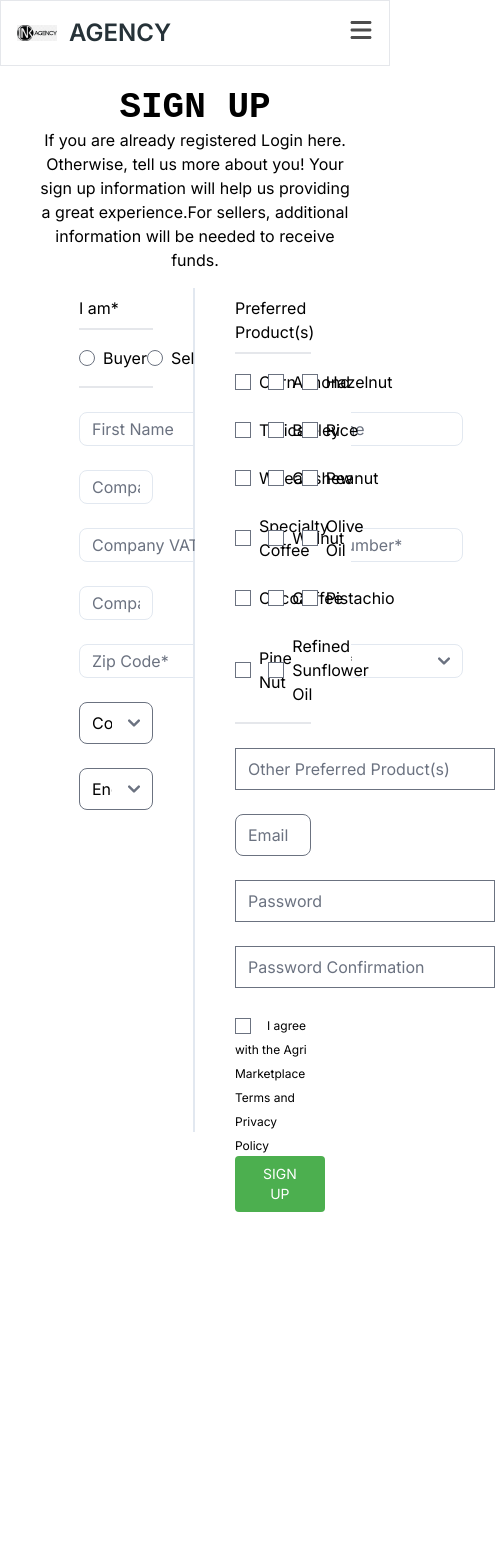
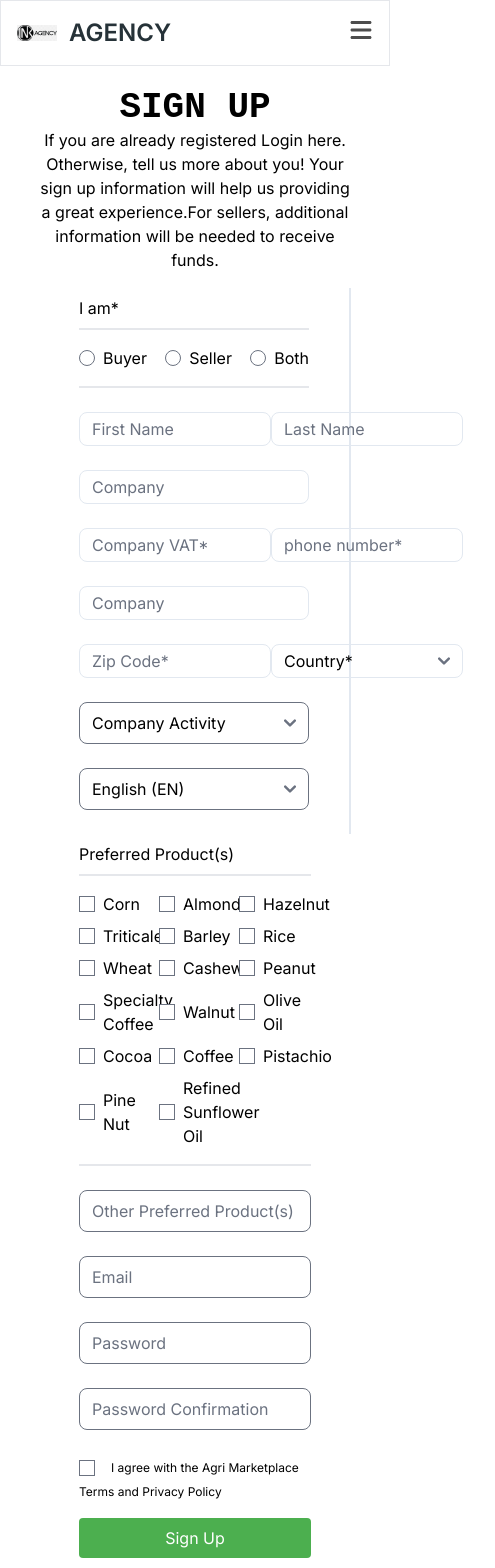
Before and after one commit to JacScript/B-agency-main, a React (Vite) app: page / in a window 390 px wide. Shown: the top 1568 px of the page, 495 px wide, since content can reach past the window. Before the commit the page ends 1212 px from the top, so only its background shows below. Built offline with nearby package versions, Linux system fonts and the light colour scheme; a web font is replaced by a local one.

Commit message:
minor changes

```diff
--- a/src/components/Register.jsx
+++ b/src/components/Register.jsx
@@ -16,8 +16,8 @@ const Register = () => {
           </p>
         </div>
 
-        <form className="w-full h-full flex">
-          <div className="w-1/2 h-full border-r-2 border-slate-200">
+        <form className="w-full h-full flex flex-col lg:flex-row ">
+          <div className="w-full lg:w-1/2 lg:h-full border-r-2 border-slate-200">
             <div className="bg-white w-full px-10 ">
               <div>
                 <p className="my-2">I am*</p>
@@ -435,12 +435,12 @@ const Register = () => {
             </div>
           </div>
 
-          <div className="w-1/2 h-full">
+          <div className="md:w-1/2 md:h-full">
             <div className="bg-white w-full px-10 ">
               <div>
                 <p className="my-2">Preferred Product(s)</p>
               </div>
-              <div className="grid grid-cols-3 justify-between gap-6 border-y-2 divide-slate-200 py-4">
+              <div className="grid grid-cols-3 justify-between gap-2 border-y-2 divide-slate-200 py-4">
                 <div className="flex items-center">
                   <input
                     className="mr-2"
@@ -622,7 +622,7 @@ const Register = () => {
               <div className="my-6">
                 <input
                   className="w-full rounded-lg"
-                  class="form-control"
+                  value=""
                   type="text"
                   name="user[other_preferred_products]"
                   id="user_other_preferred_products"
@@ -646,7 +646,6 @@ const Register = () => {
                 <input
                   className="w-full rounded-lg"
                   autocomplete="off"
-                  class="form-control"
                   required="required"
                   type="password"
                   name="user[password]"
@@ -659,7 +658,6 @@ const Register = () => {
                 <input
                   className="w-full rounded-lg"
                   autocomplete="off"
-                  class="form-control"
                   required="required"
                   type="password"
                   name="user[password_confirmation]"
@@ -706,15 +704,15 @@ const Register = () => {
                 </label>
               </div>
 
-              <div className="">
+              <div className="w-full my-4 pb-4">
                 <button
+                  className="bg-brandPrimary text-white py-2 px-4 transition-all duration-300 rounded hover:bg-neutralDGrey w-full"
                   type="submit"
                   name="commit"
                   value="Sign Up"
-                  className="btn-primary"
                   data-disable-with="Sign Up"
                 >
-                  Sign Up{" "}
+                  Sign Up
                 </button>
               </div>
             </div>
```
